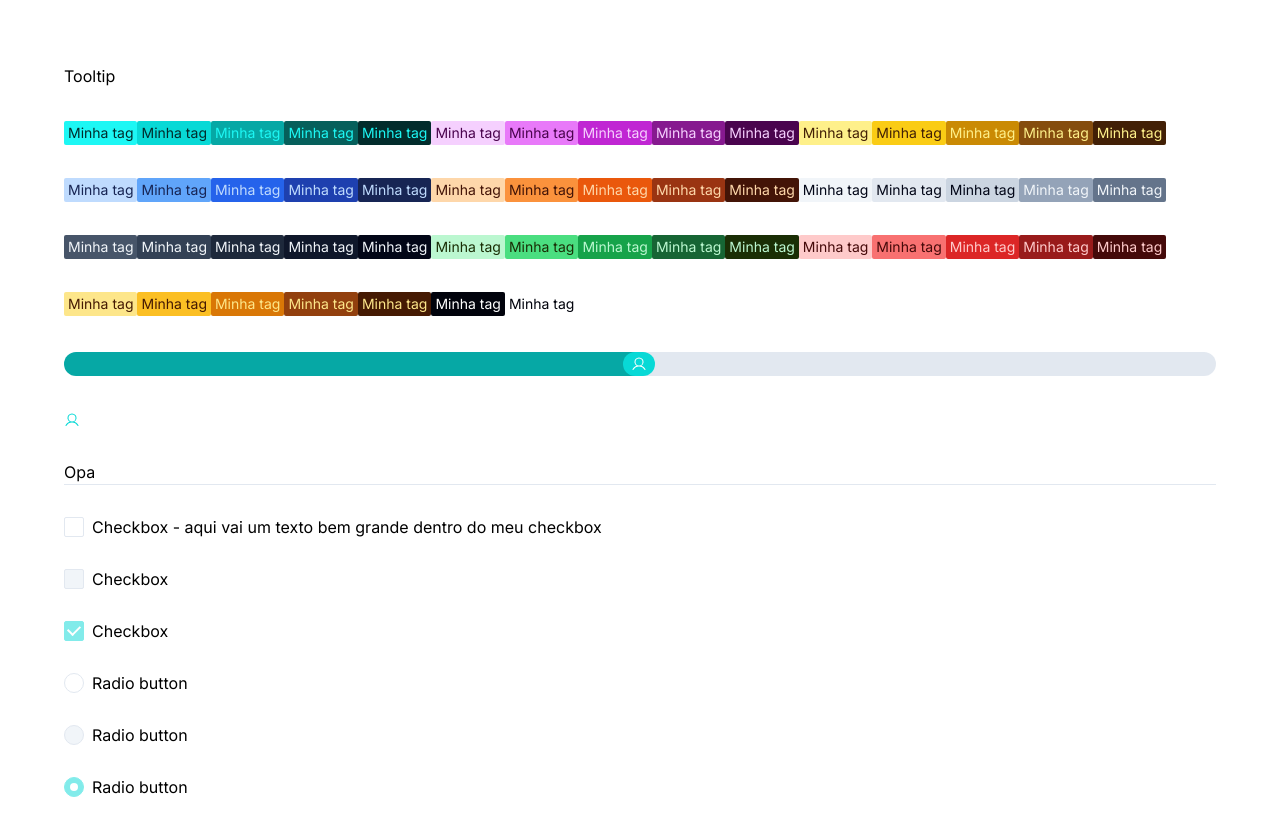
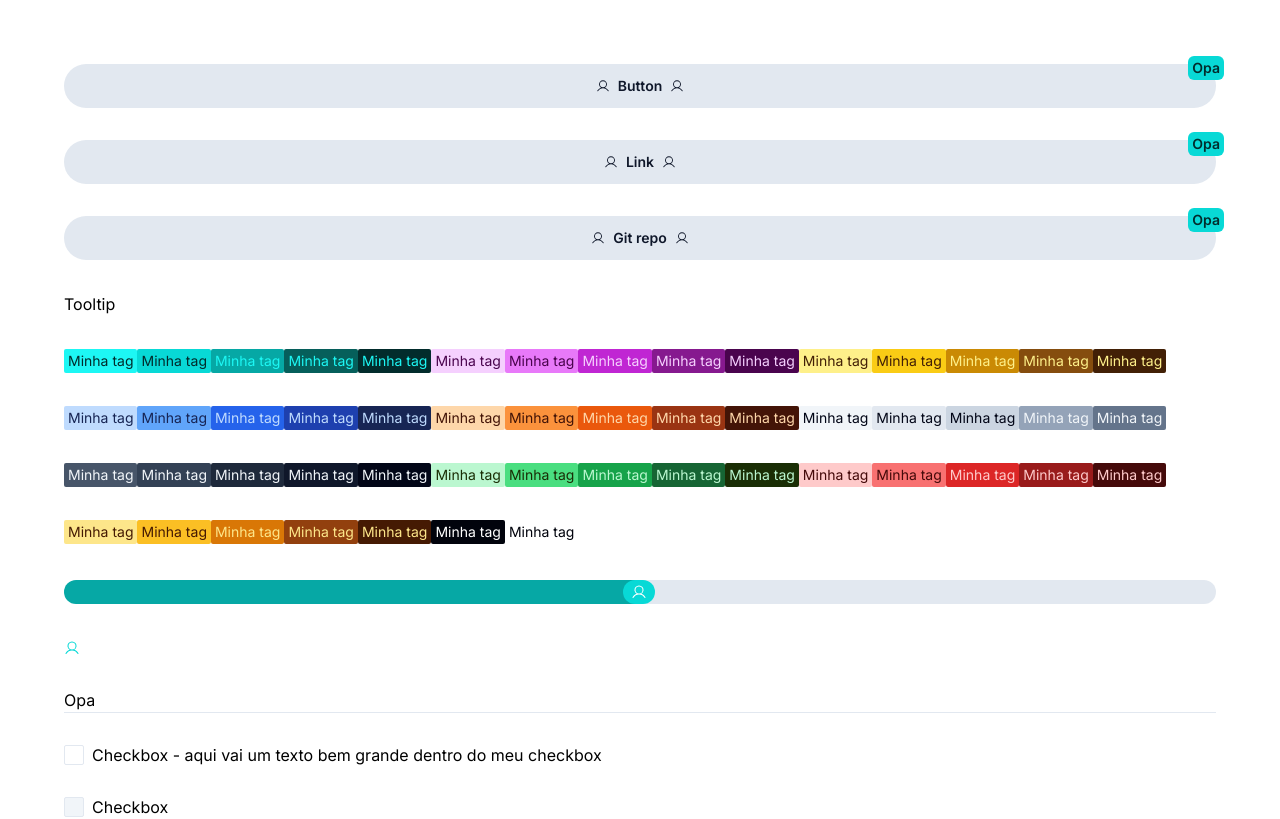
Before and after one commit to johnnyferreiradev/next-template, a Next.js app: page / in a window 1280 px wide. Shown: the top 819 px of the page. Built offline with nearby package versions, Linux system fonts and the light colour scheme.

Commit message:
Creating button component

```diff
--- a/src/app/page.tsx
+++ b/src/app/page.tsx
@@ -14,6 +14,7 @@ import Icon from '@/components/atom/Icon';
 import Range from '@/components/atom/Range';
 import Tag from '@/components/atom/Tag';
 import Tooltip from '@/components/atom/Tooltip';
+import Button from '@/components/atom/Button';
 
 import { Colors } from '@/types/globals';
 import { TagThemes } from '@/components/atom/Tag/types';
@@ -34,6 +35,53 @@ export default function Home() {
 
   return (
     <main className="p-16 dark:bg-[var(--dark-color)]">
+      <Button
+        className="mb-8"
+        badge={
+          <Tag theme="primary200" className="rounded-md">
+            Opa
+          </Tag>
+        }
+        onClick={() => console.log('Clicou')}
+        leftIcon={<User />}
+        rightIcon={<User />}
+        roundButton
+        fullWidth
+      >
+        Button
+      </Button>
+      <Button
+        className="mb-8"
+        badge={
+          <Tag theme="primary200" className="rounded-md">
+            Opa
+          </Tag>
+        }
+        to="/documentation"
+        leftIcon={<User />}
+        rightIcon={<User />}
+        roundButton
+        fullWidth
+      >
+        Link
+      </Button>
+      <Button
+        className="mb-8"
+        badge={
+          <Tag theme="primary200" className="rounded-md">
+            Opa
+          </Tag>
+        }
+        href="https://github.com/johnnyferreiradev/next-template"
+        target="_blank"
+        leftIcon={<User />}
+        rightIcon={<User />}
+        roundButton
+        fullWidth
+      >
+        Git repo
+      </Button>
+
       <Tooltip content="My message" id="tooltip-1" className="mb-8">
         Tooltip
       </Tooltip>
--- /dev/null
+++ b/src/components/atom/Button/index.tsx
@@ -0,0 +1,82 @@
+import { ButtonProps } from './types';
+
+import Link from 'next/link';
+
+import './styles.css';
+
+function ButtonType({
+  onClick,
+  to,
+  href,
+  className,
+  disabled = false,
+  children,
+  target = '_self',
+}: ButtonProps) {
+  if (to) {
+    return (
+      <Link href={to} className={className}>
+        {children}
+      </Link>
+    );
+  }
+
+  if (href) {
+    return (
+      <a href={href} className={className} target={target}>
+        {children}
+      </a>
+    );
+  }
+
+  if (onClick) {
+    return (
+      <button
+        type="button"
+        onClick={onClick}
+        className={className}
+        disabled={disabled}
+      >
+        {children}
+      </button>
+    );
+  }
+
+  return (
+    <button type="submit" className={className} disabled={disabled}>
+      {children}
+    </button>
+  );
+}
+
+export default function Button(props: ButtonProps) {
+  const {
+    size = 'md',
+    badge = '',
+    className,
+    disabled = false,
+    fullWidth = false,
+    leftIcon,
+    rightIcon,
+    roundButton = false,
+    theme = 'primary',
+    children,
+  } = props;
+
+  let customClassName = 'button';
+  customClassName += ` button__${size}`;
+  customClassName += disabled ? ' button__disabled' : '';
+  customClassName += ` button__${theme}`;
+  customClassName += roundButton ? ' rounded-full' : '';
+  customClassName += fullWidth ? ' w-full' : '';
+  customClassName += className ? ` ${className}` : '';
+
+  return (
+    <ButtonType {...props} className={customClassName}>
+      {leftIcon && <span className="button__left-icon">{leftIcon}</span>}
+      {children}
+      {rightIcon && <span className="button__right-icon">{rightIcon}</span>}
+      {badge && <div className="button__badge">{badge}</div>}
+    </ButtonType>
+  );
+}
--- /dev/null
+++ b/src/components/atom/Button/styles.css
@@ -0,0 +1,43 @@
+@tailwind base;
+@tailwind components;
+@tailwind utilities;
+
+@layer components {
+  .button {
+    @apply box-border cursor-pointer border-none outline-none relative;
+    @apply transition duration-200 ease-in-out;
+    @apply rounded-xl text-sm font-semibold decoration-0;
+    @apply flex justify-center items-center text-center;
+    @apply bg-[var(--grayscale-color-200)] text-[var(--grayscale-color-900)] hover:bg-[var(--grayscale-color-300)];
+  }
+
+  .button.button__xs {
+    @apply py-1 px-2;
+  }
+
+  .button.button__sm {
+    @apply py-2 px-3;
+  }
+
+  .button.button__md {
+    @apply py-3 px-4;
+  }
+
+  .button.button__lg {
+    @apply py-5 px-6;
+  }
+
+  .button .button__left-icon {
+    @apply mr-2;
+  }
+
+  .button .button__right-icon {
+    @apply ml-2;
+  }
+
+  .button .button__badge {
+    @apply absolute -top-2 -right-2 pointer-events-none;
+  }
+
+  /* todo: theme classes */
+}
--- /dev/null
+++ b/src/components/atom/Button/types.ts
@@ -0,0 +1,31 @@
+enum ButtonSizes {
+  xs = 'xs',
+  sm = 'sm',
+  md = 'md',
+  lg = 'lg',
+}
+
+enum ButtonTargets {
+  '_blank' = '',
+  '_self' = '',
+  '_parent' = '',
+  '_top' = '',
+  framename = 'framename',
+}
+
+export interface ButtonProps {
+  theme?: string;
+  roundButton?: boolean;
+  fullWidth?: boolean;
+  size?: keyof typeof ButtonSizes;
+  badge?: React.ReactNode;
+  leftIcon?: React.ReactNode;
+  rightIcon?: React.ReactNode;
+  onClick?: () => void;
+  to?: string;
+  href?: string;
+  disabled?: boolean;
+  className?: string;
+  children: React.ReactNode;
+  target?: keyof typeof ButtonTargets;
+}
--- a/src/components/atom/Tag/types.ts
+++ b/src/components/atom/Tag/types.ts
@@ -63,7 +63,6 @@ export enum TagThemes {
 }
 
 export interface TagProps {
-  radius?: string;
   padding?: string;
   children?: React.ReactNode;
   className?: string;
```
